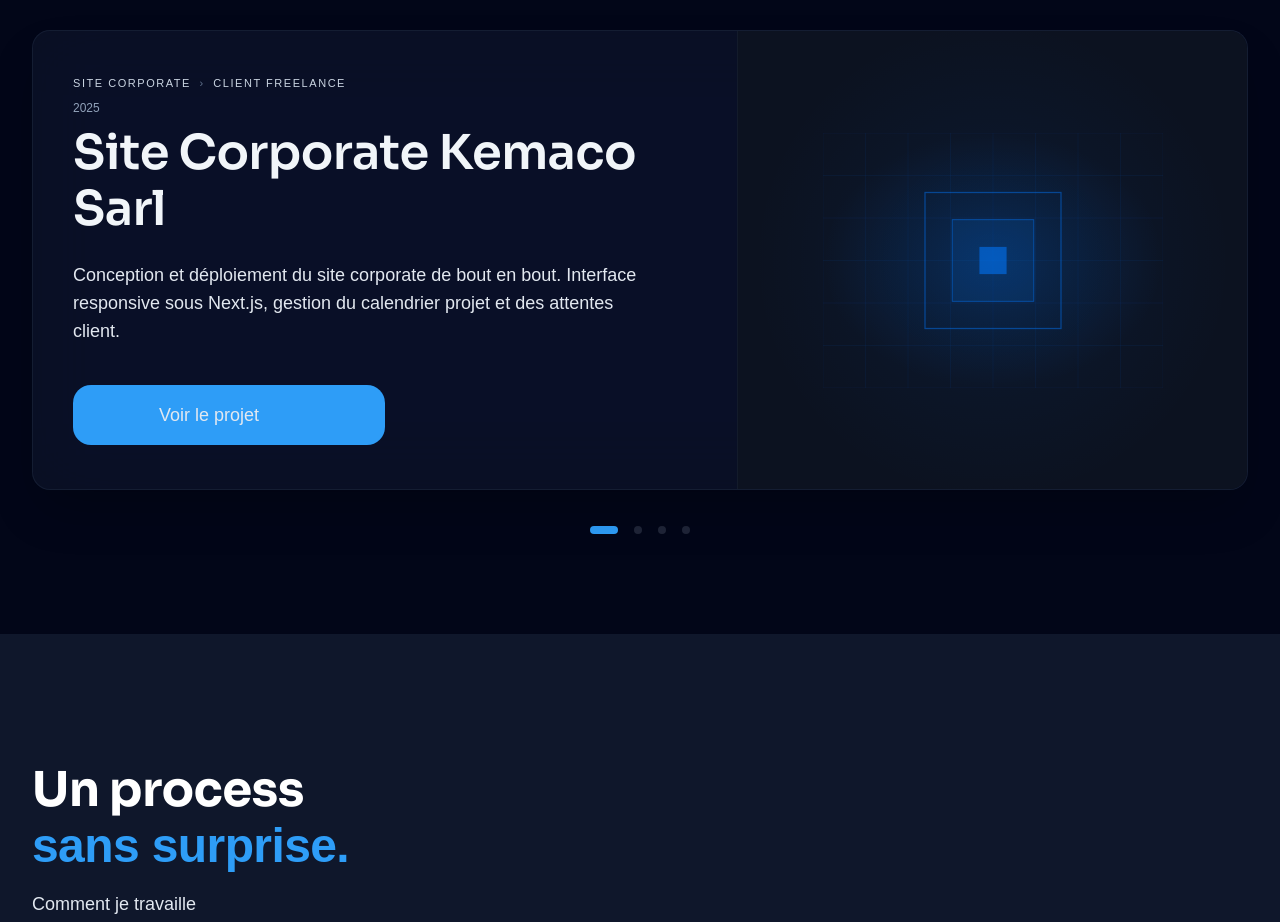
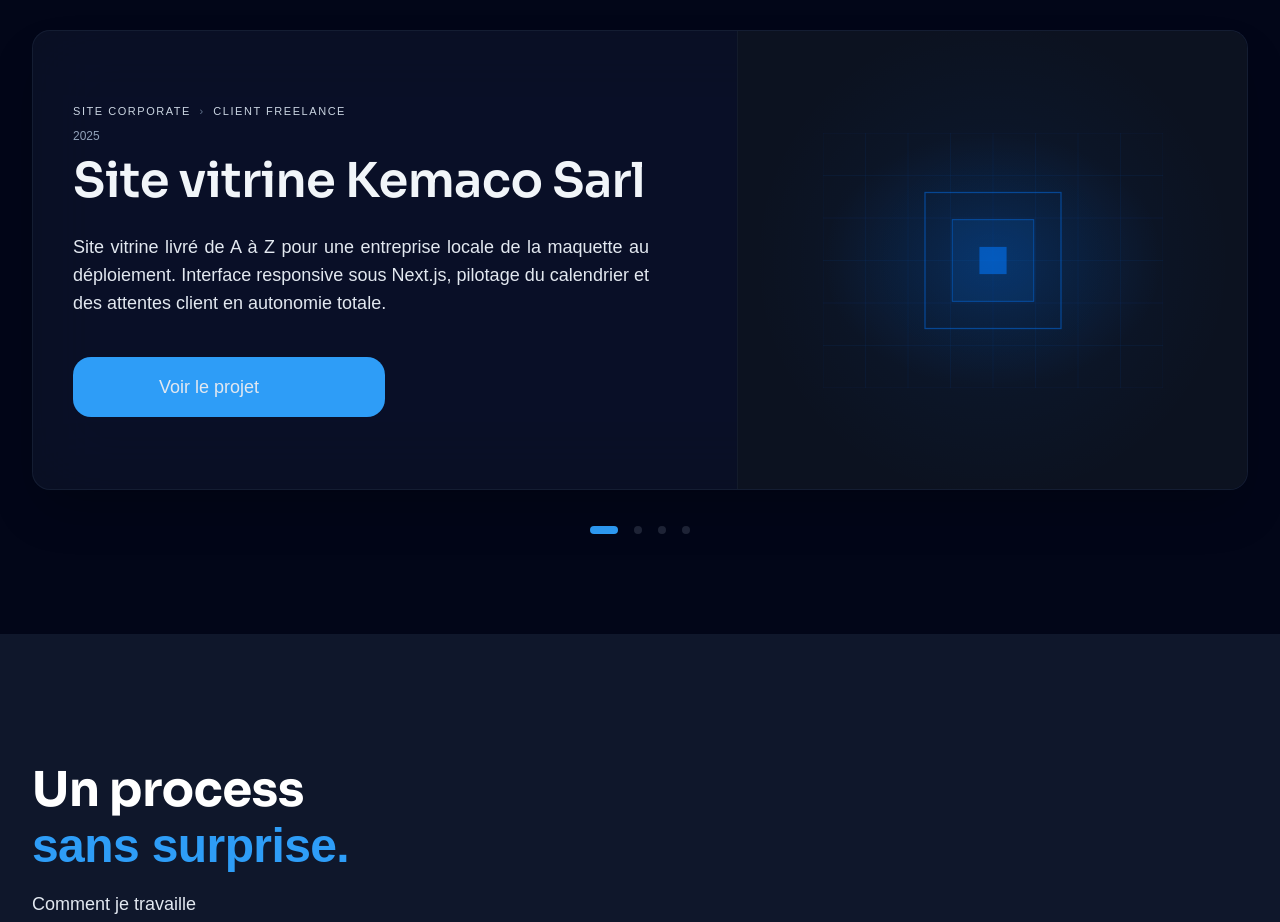
Before and after one commit to hervezossou/hz-portfolio, a Next.js app: page / in a window 1280 px wide. Shown: the part 1794-2716 px from the top of the page. Built offline with nearby package versions, Linux system fonts and the light colour scheme; some icons are missing; a web font is replaced by a local one.

Commit message:
Update project data and justify description text
- Update project titles and descriptions in constants
- Add Ballamas Shop and Positivus Agency projects
- Add text-justify to project descriptions for better alignment

```diff
--- a/src/components/organisms/project-card.tsx
+++ b/src/components/organisms/project-card.tsx
@@ -68,7 +68,7 @@
                         {project.title}
                     </TypographyH2>
 
-                    <TypographyBody className="mb-2 max-w-xl leading-relaxed text-slate-200">
+                    <TypographyBody className="mb-2 max-w-xl leading-relaxed text-slate-200 text-justify">
                         {project.description}
                     </TypographyBody>
 
--- a/src/constants/projects.ts
+++ b/src/constants/projects.ts
@@ -3,11 +3,11 @@
 export const PROJECTS_DATA: Project[] = [
     {
         id: 1,
-        title: "Site Corporate Kemaco Sarl",
+        title: "Site vitrine Kemaco Sarl",
         category: "Site Corporate",
         year: "2025",
         description:
-            "Conception et déploiement du site corporate de bout en bout. Interface responsive sous Next.js, gestion du calendrier projet et des attentes client.",
+            "Site vitrine livré de A à Z pour une entreprise locale de la maquette au déploiement. Interface responsive sous Next.js, pilotage du calendrier et des attentes client en autonomie totale.",
         tag: "Client freelance",
         accent: "#0078ff",
         bgColor: "#0c1220",
@@ -17,44 +17,47 @@
     },
     {
         id: 2,
-        title: "Dashboard Analytique",
-        category: "Application Web",
-        year: "2024",
+        title: "Ballamas Shop",
+        category: "Site E-commerce",
+        year: "2025",
         description:
-            "Tableau de bord de visualisation de données en temps réel avec des graphiques interactifs. Construit avec Next.js, Recharts et une API REST.",
+            "Boutique e-commerce complète avec catalogue produits, gestion des commandes et tunnel d'achat optimisé. Construit sous Next.js avec une attention particulière à la fluidité du parcours utilisateur.",
         tag: "Projet Personnel",
         accent: "#38BDF8",
         bgColor: "#080f1a",
         shape: "lines",
         showCode: true,
-        githubUrl: "https://github.com/hervezossou/analytics-dashboard",
+        liveUrl: "https://ballamas-shop-ten.vercel.app",
+        githubUrl: "https://github.com/hervezossou/ballamas-ecom",
+    },
+    {
+        id: 4,
+        title: "Positivus Agency",
+        category: "Site Web Vitrine",
+        year: "2025",
+        description:
+            "Intégration pixel-perfect d'un site vitrine pour une agence de marketing digital. Mise en page moderne, sections animées et expérience de navigation soignée de la hero à la conversion.",
+        tag: "Projet Personnel",
+        accent: "#34d399",
+        bgColor: "#081310",
+        shape: "grid",
+        showCode: true,
+        githubUrl: "https://github.com/hervezossou/positivus-site",
+        liveUrl: "https://positivus-agency-rouge.vercel.app",
     },
     {
         id: 3,
-        title: "UI Kit Open Source",
-        category: "Design Système",
-        year: "2024",
+        title: "Doctor Matthew",
+        category: "Landing Page",
+        year: "2025",
         description:
-            "Bibliothèque de composants React réutilisables basée sur Radix UI et Tailwind CSS. Documentée avec Storybook et publiée sur npm.",
-        tag: "Open Source",
+            "Landing page médicale pensée pour convertir, présentation du praticien, services clairs et appel à l'action direct. Interface responsive déployée sous Next.js, conçue pour inspirer confiance dès le premier scroll.",
+        tag: "Projet Personnel",
         accent: "#a78bfa",
         bgColor: "#0d0b18",
         shape: "circle",
         showCode: true,
-        githubUrl: "https://github.com/hervezossou/ui-kit",
-    },
-    {
-        id: 4,
-        title: "App de Gestion de Tâches",
-        category: "Application Mobile",
-        year: "2023",
-        description:
-            "Application de productivité cross-platform avec synchronisation en temps réel, notifications push et mode hors-ligne. Développée avec React Native et Supabase.",
-        tag: "Mobile",
-        accent: "#34d399",
-        bgColor: "#081310",
-        shape: "grid",
-        showCode: true,
-        githubUrl: "https://github.com/hervezossou/task-manage",
+        githubUrl: "https://github.com/hervezossou/doctor-matthew",
+        liveUrl: "https://doctor-matthew.vercel.app",
     },
 ];
```
